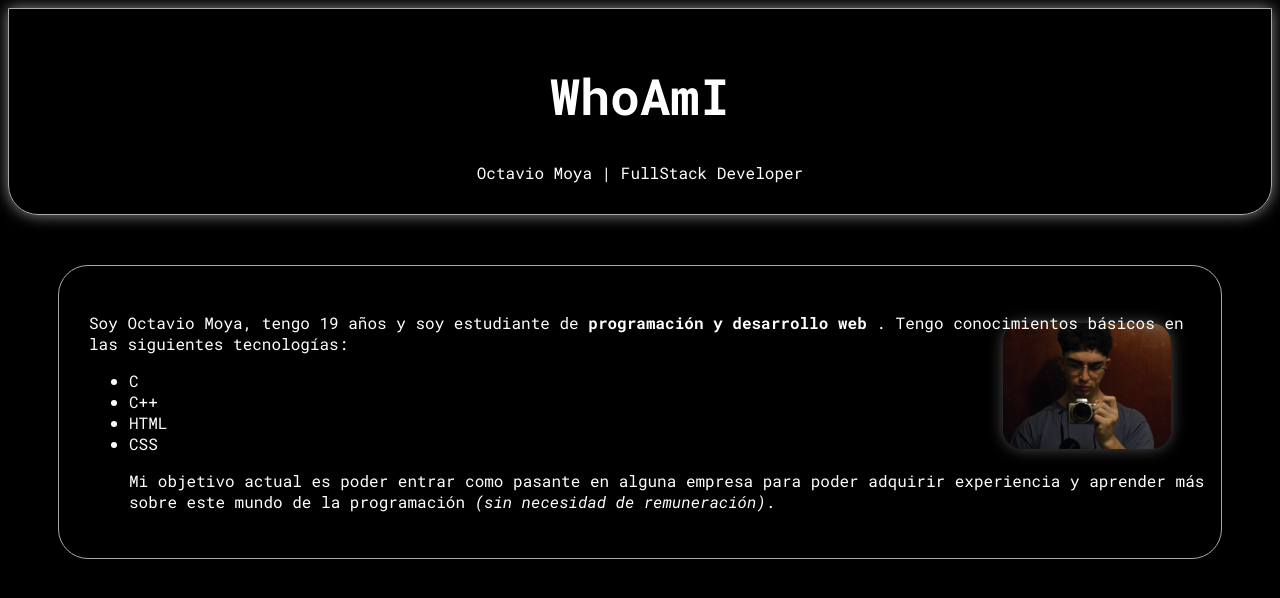
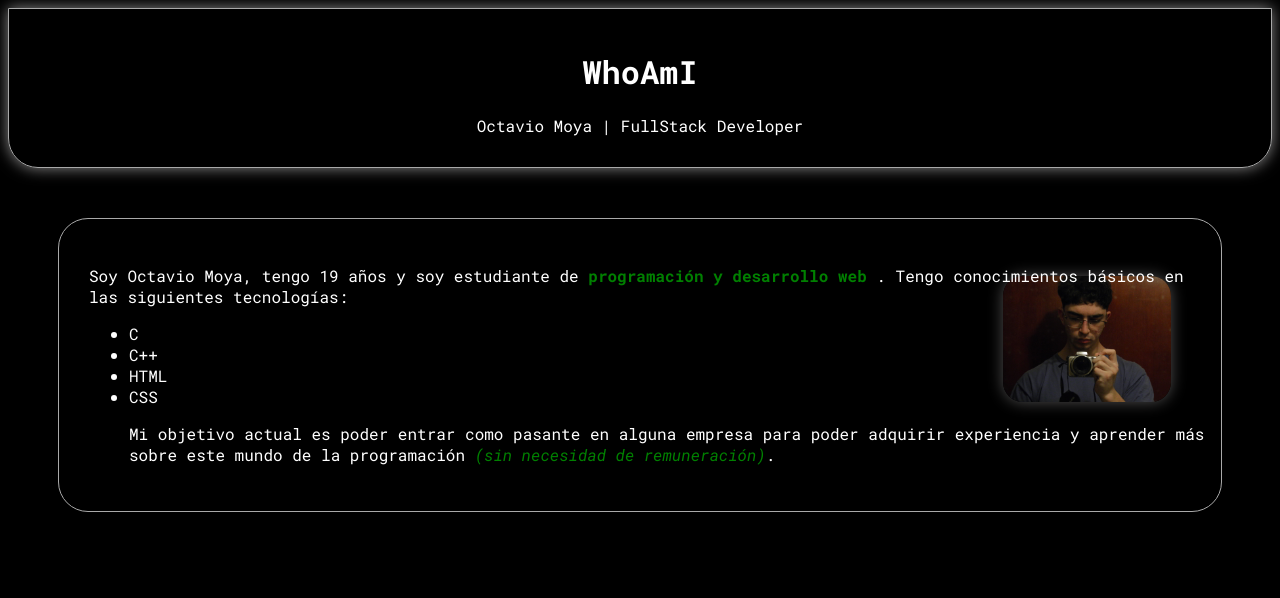
Before and after one commit to moyeta-tech/tp1-OctavioMoya-2025, a plain HTML site: page index.html in a window 1280 px wide. Drawn offline with Linux system fonts and the light colour scheme; a web font is replaced by a local one.

Commit message:
estilo agregado correctamente

```diff
--- a/style.css
+++ b/style.css
@@ -19,7 +19,7 @@ header {
 
 #titulo {
     font-family: "Roboto Mono", monospace;
-    font-size: 50px;
+
 }
 
 .cuerpo {
@@ -43,3 +43,7 @@ img {
     margin-top: -10px;
     margin-right: 40px;
 }
+
+b, i {
+    color: green;
+}
```
